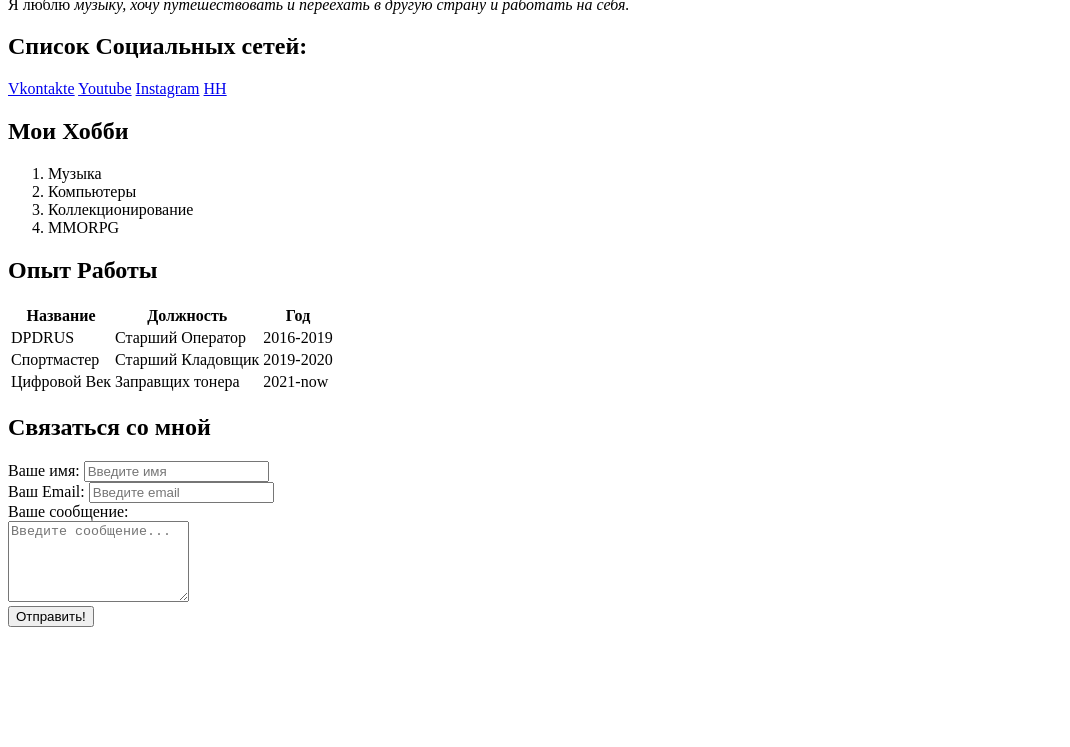
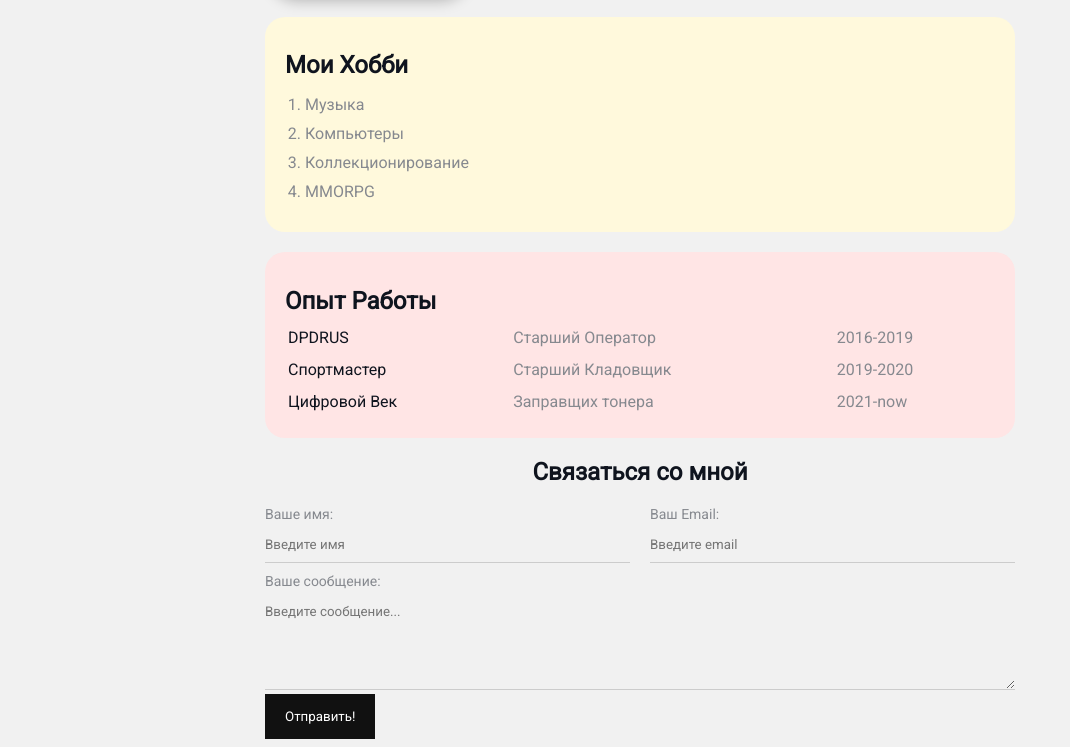
Before and after one commit to Pavelpsiho/resume, a plain HTML site: page index.html in a window 1280 px wide. Shown: the part 397-1144 px from the top of the page, without its empty margins (0-1070 px from the left). Before the commit the page ends 1032 px from the top, so only its background shows below. Drawn offline with Linux system fonts and the light colour scheme.

Commit message:
Add styles

```diff
--- a/index.html
+++ b/index.html
@@ -7,9 +7,14 @@
     <meta name="keywords" content="kozhevatov,cv, resume">
     <meta name="description" content="Это сайт - резюме Кожеватова Павла">
     <title>kozhevatov Resume</title>
+    <link rel="stylesheet" href="styles.css">
 </head>
 <body>
-    <img src="img_me.jpeg" width="150" alt="Моё фото">
+    <div class="conteiner">
+
+        <div class="info">
+            <img src="img_me.jpeg" class="avatar" alt="Моё фото">
+            <div class="info-text">
                 <h1>Кожеватов Павел</h1>
                 <p>Я изучаю <strong>Html верстку</strong> и увлекаюсь компьютерным железом, играми.</p>
                 <p>Я люблю <em>музыку, хочу путешествовать и переехать в другую страну и работать на себя.</em></p>
@@ -18,22 +23,28 @@
                 <a href="https://www.youtube.com/user/ThePahaLord/channels">Youtube</a>
                 <a href="https://www.instagram.com/pavel_psiho/">Instagram</a>
                 <a href="https://hh.ru/resume/23eaded9ff09a2f7a00039ed1f5668596f4a52">HH</a>
+            </div>
+        </div>
+        <div class="card bg-yellow">
             <h2>Мои Хобби</h2>
-    <ol>
+            <ol class="list">
                 <li>Музыка</li>
                 <li>Компьютеры</li>
                 <li>Коллекционирование</li>
                 <li>MMORPG</li>
             </ol>
+        </div>
+
+        <div class="card bg-red">
             <h2>Опыт Работы</h2>
 
-    <table>
+            <table class="table">
                 <thead>
-            <tr>
+                    <!-- <tr>
                         <th>Название</th>
                         <th>Должность</th>
                         <th>Год</th>
-            </tr>
+                    </tr> -->
                 </thead>
                 <tbody>
                     <tr>
@@ -53,29 +64,30 @@
                     </tr>
                 </tbody>
             </table>
+        </div>
 
+
+
+        <Form action="/" class="form">
             <h2>Связаться со мной</h2>
-
-    <Form action="">
-        <div>
+            <div class="form-row">
+                <div class="form-group">
                         <label for="name">Ваше имя:</label>
                         <input type="text" id="name" placeholder="Введите имя">
                 </div>
-            <div>
+                <div class="form-group">
                             <label for="email">Ваш Email:</label>
                             <input type="email" id="email" placeholder="Введите email">
                 </div>
-        <div>
+            </div>
+            <div class="form-group">
                     <label for="massage">Ваше сообщение:</label>
-                <br>
                     <textarea name="" id="massage" cols="20" rows="5" placeholder="Введите сообщение..."></textarea>
             </div>
-        <div>
-            <button type="submit">Отправить!</button>
-        </div>
+            <input class="btn" type="submit" value="Отправить!">
         </Form>
 
-
+    </div>
 
 
 
--- /dev/null
+++ b/styles.css
@@ -0,0 +1,158 @@
+@import url('https://fonts.googleapis.com/css2?family=Roboto&display=swap');
+
+body {
+    font-family: 'roboto', sans-serif;
+    font-size: 16px;
+    font-weight: normal;
+    background: #f1f1f1;
+    color: #0f141e;
+}
+
+a {
+    color: #000;
+    text-decoration: none;
+}
+a:hover {
+    text-decoration: overline;
+
+}
+a:active {
+    color: blue;
+}
+a:visited {
+    color: grey;
+}
+
+.conteiner {
+    max-width: 750px;
+    margin: auto;
+    padding-top: 30px;
+}
+
+.avatar {
+    width: 200px;
+    border-radius: 28px;
+    box-shadow: 4px 4px 14px rgba(0,0,0, .25);
+}
+
+.info {
+    margin-bottom: 20px;
+    display: flex;
+}
+
+.info-text {
+    margin-left: 40px;
+}
+@media(max-width:875px) {
+    .info {
+        display: block;
+        text-align: center;
+    }
+}
+.info-text p {
+    font-style: italic;
+    font-weight: bold;
+    color: #86898f;
+    margin: 0;
+}
+
+.info-text h4 {
+    margin-bottom: 10px;
+}
+.card {
+    border-radius: 20px;
+    padding: 15px 20px;
+    margin-bottom: 20px;
+}
+
+.card h2 {
+    margin-bottom: 10px;
+}
+
+.bg-yellow {
+    background: #fff9dc;
+}
+
+.bg-red {
+    background: #ffe5e5;
+}
+
+.btn {
+    background: #111;
+    padding: 15px 20px;
+    color: #fff;
+    border: none;
+    font-family: inherit;
+    cursor: pointer;
+}
+.btn:hover {
+    opacity: 0.8;
+}
+
+.list {
+    padding: 0 20px;
+
+}
+.list li {
+    color: #86898f;
+    margin-bottom: 10px;
+}
+
+.table {
+    width: 100%;
+}
+.table td {
+    padding-bottom: 10px;
+}
+.table td:nth-child(2) {
+    color: #86898f;
+}
+.table td:nth-child(3) {
+    color: #86898f;
+}
+.form h2 {
+    text-align: center;
+
+}
+.form-row {
+ margin-bottom: 10px;
+ display: flex;
+}
+.form-row .form-group {
+    /* display: inline-block; */
+    margin-right: 20px;
+    width: 50%;
+    /* width: calc(50% - 20px); */
+}
+.form-row .form-group:last-child {
+    margin-right: 0;
+}
+@media(max-width:875px) {
+    .form-row {
+        display: block;
+
+    }
+    .form-row .form-group {
+        width: 100%;
+        margin-right: 0;
+        margin-bottom: 10px;
+    }
+}
+.form-group label {
+    display: block;
+    font-size: 14px;
+    color: #86898f;
+}
+
+.form-group input, .form-group textarea {
+    width: 100%;
+    box-sizing: border-box;
+    border: none;
+    background: transparent;
+    border-bottom: 1px solid #ccc;
+    color: black;
+    padding: 15px 0 10px;
+    outline: none;
+    font-family: inherit;
+
+}
```
Lines whose indentation alone changed are shown as unchanged.
